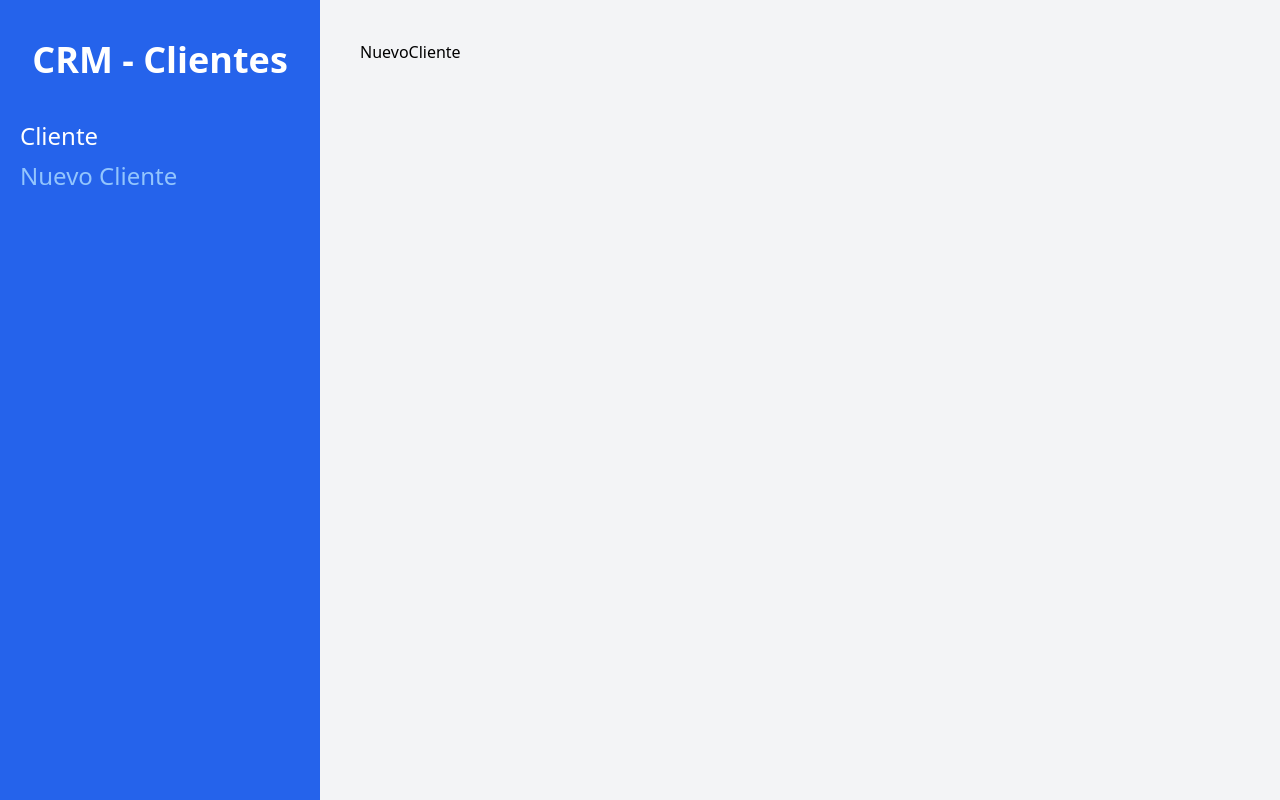
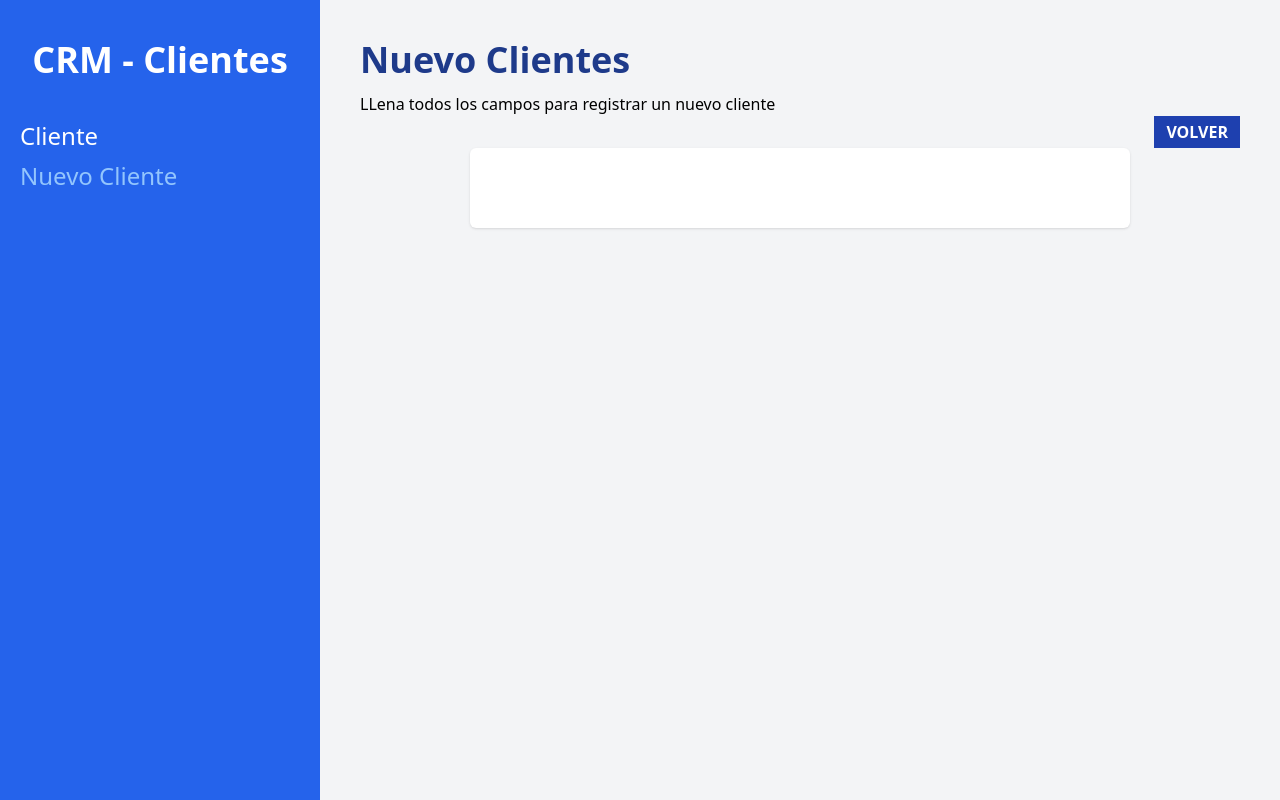
Before and after one commit to NachoBasilio/Estudio-CRM-React, a React (Vite) app: page /clientes/nuevo in a window 1280 px wide. Built offline with nearby package versions, Linux system fonts and the light colour scheme.

Commit message:
feat: nuevo cliente tiene estilos y esta todo listo para comenzar con el formulario

```diff
--- a/src/pages/NuevoCliente.jsx
+++ b/src/pages/NuevoCliente.jsx
@@ -1,5 +1,25 @@
+import { useNavigate } from "react-router-dom"
+
 export default function NuevoCliente() {
+  const navigate = useNavigate()
   return (
-    <div>NuevoCliente</div>
+    <>
+      <h1 className="font-black text-4xl text-blue-900">Nuevo Clientes</h1>
+      <p className="mt-3">LLena todos los campos para registrar un nuevo cliente</p>
+
+      <div className="flex justify-end">
+        <button
+          className="bg-blue-800 text-white px-3 py-1 font-bold uppercase"
+          onClick={()=>{navigate(-1)}}
+        >
+          Volver
+        </button>
+      </div>
+
+      <div className="bg-white shadow rounded-md md:w-3/4 mx-auto px-5 py-10">
+
+
+      </div>
+    </>
   )
 }
```
